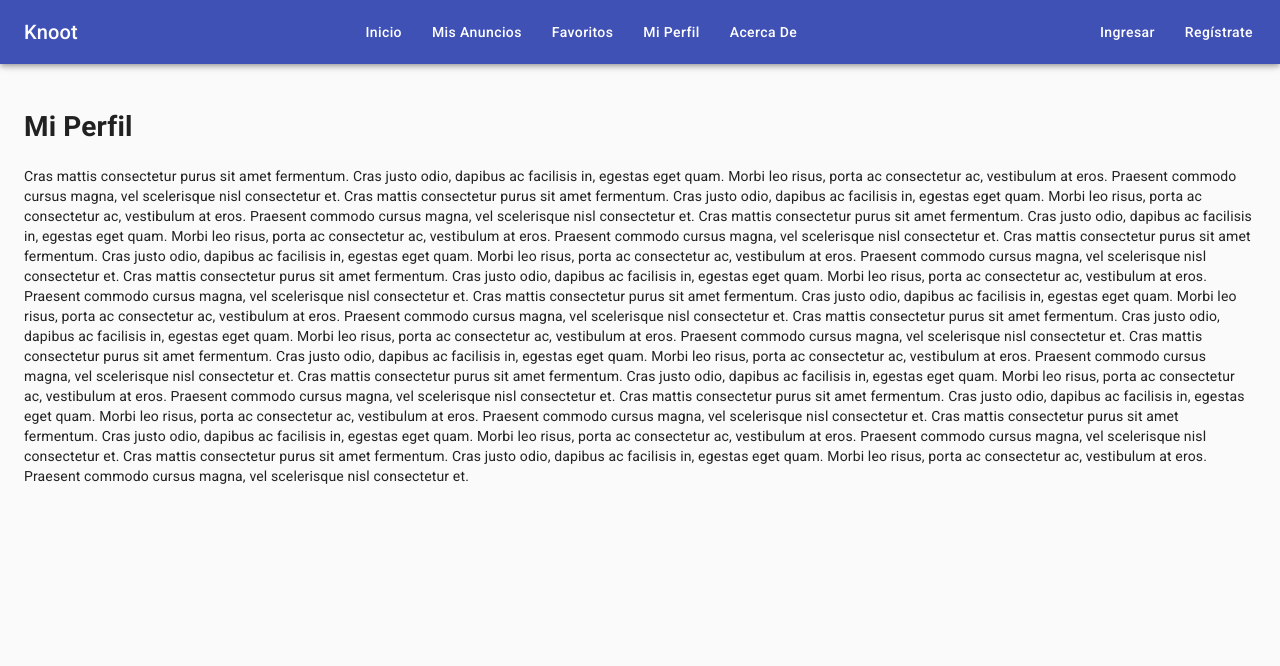
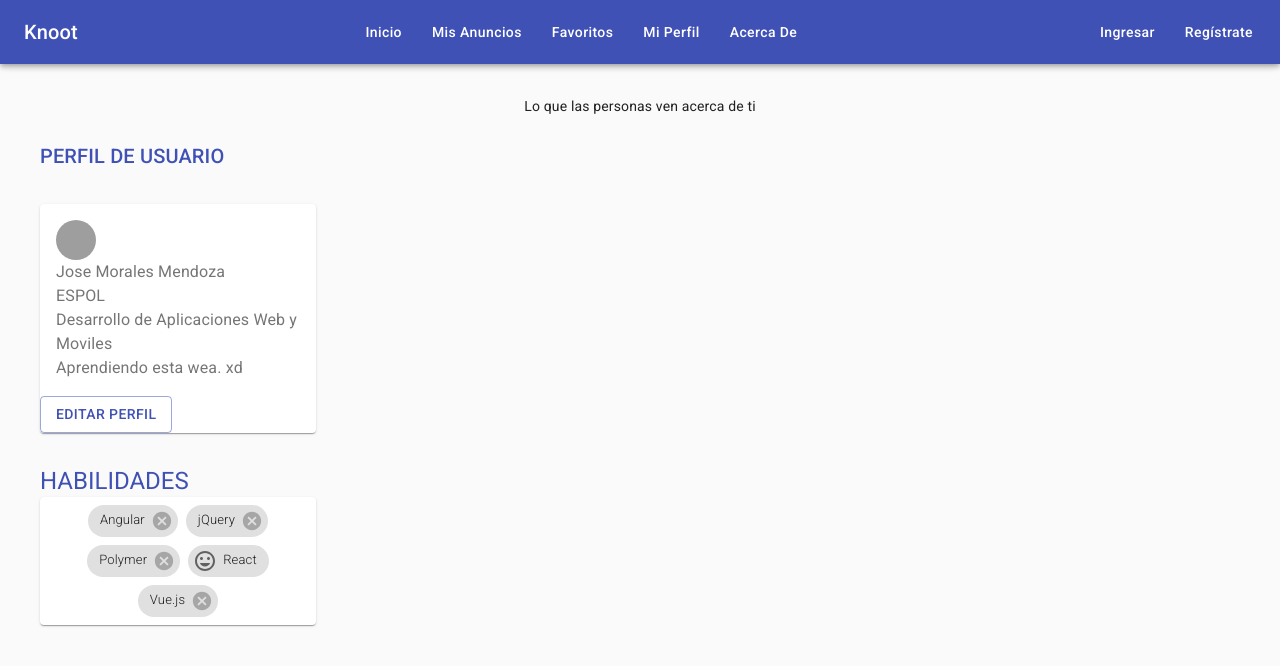
Before and after one commit to axvargas/knoot, a React (Create React App) app: page /profile in a window 1280 px wide. Shown: the top 666 px of the page. Built offline with nearby package versions, Linux system fonts and the light colour scheme; grey boxes are pictures that could not be loaded.

Commit message:
Trying to do Profile View

```diff
--- /dev/null
+++ b/src/components/chips/index.js
@@ -0,0 +1,57 @@
+import React from 'react';
+import { makeStyles } from '@material-ui/core/styles';
+import Chip from '@material-ui/core/Chip';
+import Paper from '@material-ui/core/Paper';
+import TagFacesIcon from '@material-ui/icons/TagFaces';
+
+const useStyles = makeStyles((theme) => ({
+  root: {
+    display: 'flex',
+    justifyContent: 'center',
+    flexWrap: 'wrap',
+    listStyle: 'none',
+    padding: theme.spacing(0.5),
+    margin: 0,
+  },
+  chip: {
+    margin: theme.spacing(0.5),
+  },
+}));
+
+export default function Chips() {
+  const classes = useStyles();
+  const [chipData, setChipData] = React.useState([
+    { key: 0, label: 'Angular' },
+    { key: 1, label: 'jQuery' },
+    { key: 2, label: 'Polymer' },
+    { key: 3, label: 'React' },
+    { key: 4, label: 'Vue.js' },
+  ]);
+
+  const handleDelete = (chipToDelete) => () => {
+    setChipData((chips) => chips.filter((chip) => chip.key !== chipToDelete.key));
+  };
+
+  return (
+    <Paper component="ul" className={classes.root}>
+      {chipData.map((data) => {
+        let icon;
+
+        if (data.label === 'React') {
+          icon = <TagFacesIcon />;
+        }
+
+        return (
+          <li key={data.key}>
+            <Chip
+              icon={icon}
+              label={data.label}
+              onDelete={data.label === 'React' ? undefined : handleDelete(data)}
+              className={classes.chip}
+            />
+          </li>
+        );
+      })}
+    </Paper>
+  );
+}
--- a/src/views/about/index.js
+++ b/src/views/about/index.js
@@ -1,5 +1,4 @@
 import React from 'react';
-
 import useStyles from '../styles';
 const About = () => {
     const classes = useStyles();
@@ -18,5 +17,4 @@ Praesent commodo cursus magna, vel scelerisque nisl consectetur et.`,
         </main>
     );
 }
-
 export default About;
--- a/src/views/profile/index.js
+++ b/src/views/profile/index.js
@@ -1,19 +1,80 @@
 import React from 'react';
 import useStyles from '../styles';
+import {Box,
+        Typography,
+        Grid,
+        Avatar,
+        Button } from '@material-ui/core';
+import Fade from '@material-ui/core/Fade';
+import Card from '@material-ui/core/Card';
+import CardContent from '@material-ui/core/CardContent';
+import Chips from "../../components/chips";
+
 const Profile = () => {
     const classes = useStyles();
     return (
         <main className={classes.content}>
             <div className={classes.toolbar} id="back-to-top-anchor" />
-            <h1>Mi Perfil</h1>
-            {[...new Array(12)]
-                .map(
-                    () => `Cras mattis consectetur purus sit amet fermentum.
-Cras justo odio, dapibus ac facilisis in, egestas eget quam.
-Morbi leo risus, porta ac consectetur ac, vestibulum at eros.
-Praesent commodo cursus magna, vel scelerisque nisl consectetur et.`,
-                )
-                .join('\n')}
+            <Box textAlign="center" m={1}> Lo que las personas ven acerca de ti</Box>
+            <Grid container>
+                <Grid container md={3}>
+                    <Box fontWeight="fontWeightLight" m={2} >
+                    <Typography id="titlePerfil" variant="h6" color="primary" component="p" >
+                            PERFIL DE USUARIO
+                    </Typography>
+                    </Box>
+
+                <Grid >
+                    <Box   fontWeight="fontWeightLight" m={2} >
+                         <Card className={classes.card}>
+                            <CardContent>
+                            <Avatar alt="Remy Sharp" src="https://www.webconsultas.com/sites/default/files/styles/wc_adaptive_image__small/public/media/2019/11/08/perfil_personas_cuesta_perdonar.jpg" className={classes.large} />
+                            <Typography className={classes.pos} color="textSecondary">
+                                         Jose Morales Mendoza
+                            </Typography>
+
+                            <Typography className={classes.pos} color="textSecondary">
+                                         ESPOL
+                            </Typography>
+
+                            <Typography className={classes.pos} color="textSecondary">
+                                         Desarrollo de Aplicaciones Web y Moviles
+                            </Typography>
+
+                            <Typography className={classes.pos} color="textSecondary">
+                                        Aprendiendo esta wea. xd
+                            </Typography>
+
+                            </CardContent>
+                        <Button variant="outlined" color="primary" textAlign="center" spacing={2}>
+                                   Editar Perfil
+                         </Button>
+                         </Card>
+                        </Box>
+                </Grid>
+
+
+            </Grid>
+
+            <Grid container>
+                    <Grid container md={3}>
+                    <Box fontWeight="fontWeightLight" m={2} >
+                    <Typography variant="h5" color="primary" component="p" >
+                    HABILIDADES
+                    </Typography>
+                    <Chips/>
+                    </Box>
+            </Grid>
+
+
+
+
+
+                </Grid>
+
+            </Grid>
+
+
         </main>
     );
 }
--- /dev/null
+++ b/src/views/profile/styles.js
@@ -0,0 +1,25 @@
+import { makeStyles } from '@material-ui/core/styles';
+const useStyles = makeStyles((theme) => ({
+    root: {
+        height: '100vh',
+    },
+    titlePerfil:{
+        textAlign: "center",
+    }
+
+    image: {
+        backgroundImage: 'url(https://www.webconsultas.com/sites/default/files/styles/wc_adaptive_image__small/public/articulos/perfil-resilencia.jpg)',
+        backgroundRepeat: 'no-repeat',
+        backgroundColor:
+            theme.palette.type === 'light' ? theme.palette.grey[50] : theme.palette.grey[900],
+        backgroundSize: 'cover',
+        backgroundPosition: 'center',
+    },
+
+    avatar:{
+        alt="Remy Sharp",
+        src="https://www.webconsultas.com/sites/default/files/styles/wc_adaptive_image__small/public/media/2019/11/08/perfil_personas_cuesta_perdonar.jpg"
+    }
+
+}));
+export default useStyles;
```
